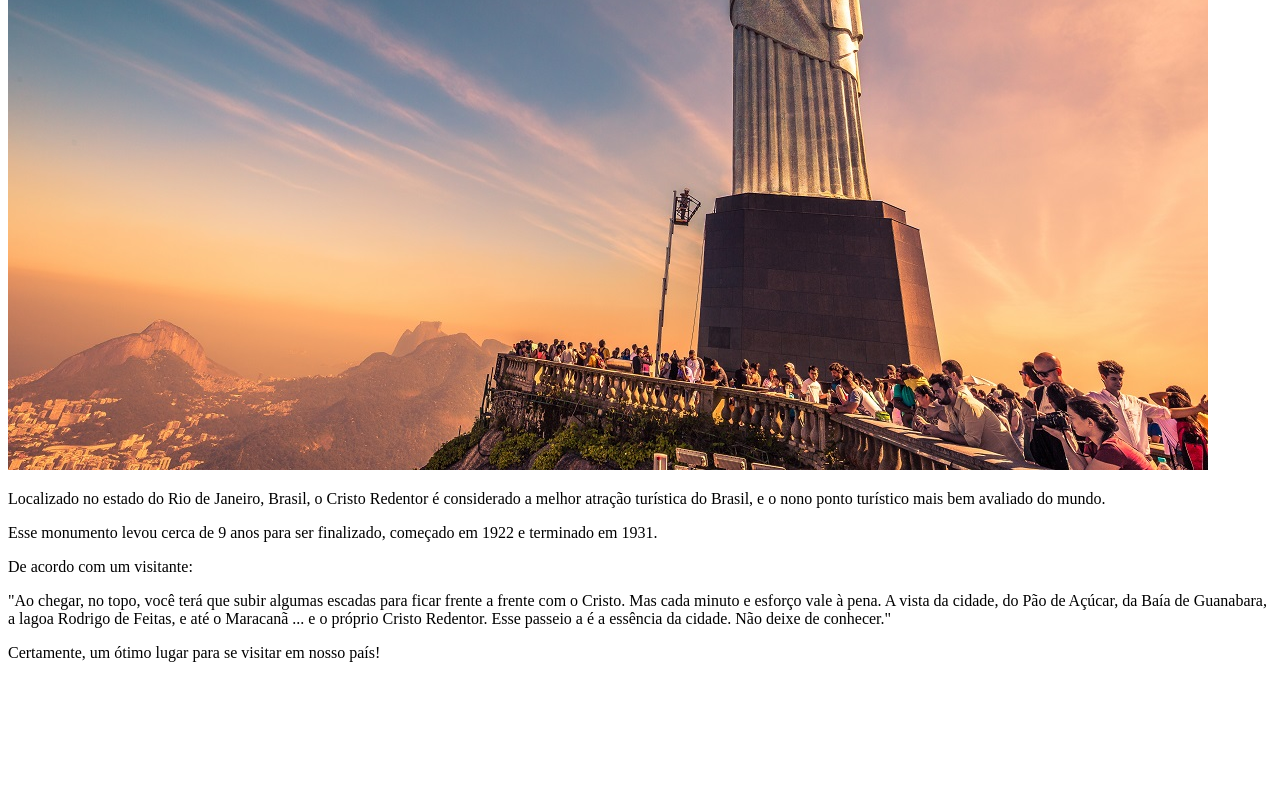
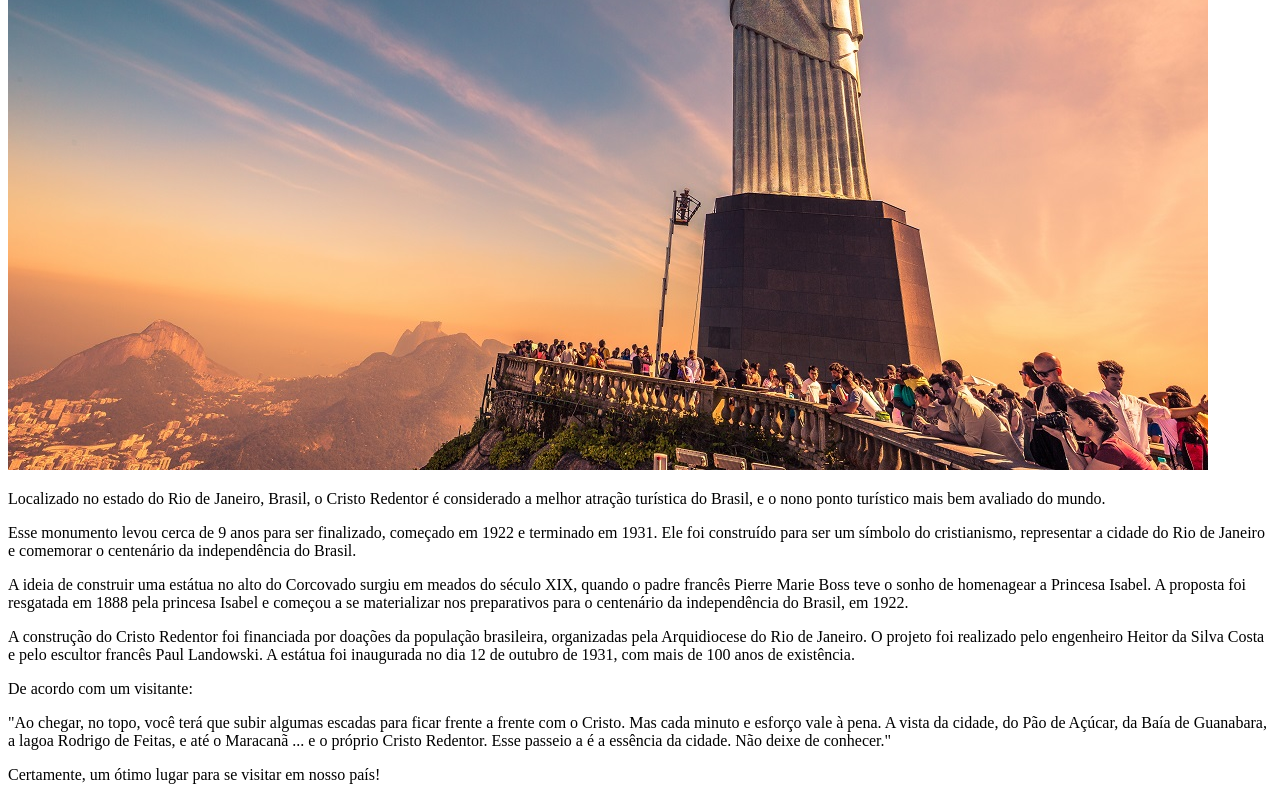
Before and after one commit to evelyncrystine/projeto-minhas-ferias, a plain HTML site: page index.html in a window 1280 px wide. Shown: the part 971-1771 px from the top of the page. Before the commit the page ends 1649 px from the top, so only its background shows below. Drawn offline with Linux system fonts and the light colour scheme.

Commit message:
Update index.html

```diff
--- a/index.html
+++ b/index.html
@@ -17,7 +17,9 @@
     <div class="section-image">
         <img src="./img/cristo_redentor.png"></img>
         <p>Localizado no estado do Rio de Janeiro, Brasil, o Cristo Redentor é considerado a melhor atração turística do Brasil, e o nono ponto turístico mais bem avaliado do mundo.</p>
-            <p>Esse monumento levou cerca de 9 anos para ser finalizado, começado em 1922 e terminado em 1931.</p>
+            <p>Esse monumento levou cerca de 9 anos para ser finalizado, começado em 1922 e terminado em 1931. Ele foi construído para ser um símbolo do cristianismo, representar a cidade do Rio de Janeiro e comemorar o centenário da independência do Brasil.</p>
+            <p> A ideia de construir uma estátua no alto do Corcovado surgiu em meados do século XIX, quando o padre francês Pierre Marie Boss teve o sonho de homenagear a Princesa Isabel. A proposta foi resgatada em 1888 pela princesa Isabel e começou a se materializar nos preparativos para o centenário da independência do Brasil, em 1922.</p>
+            <p>A construção do Cristo Redentor foi financiada por doações da população brasileira, organizadas pela Arquidiocese do Rio de Janeiro. O projeto foi realizado pelo engenheiro Heitor da Silva Costa e pelo escultor francês Paul Landowski. A estátua foi inaugurada no dia 12 de outubro de 1931, com mais de 100 anos de existência.
             <p>De acordo com um visitante:</p>
                   <p>"Ao chegar, no topo, você terá que subir algumas escadas para ficar frente a frente com o Cristo. Mas cada minuto e esforço vale à pena. A vista da cidade, do Pão de Açúcar, da Baía de Guanabara, a lagoa Rodrigo de Feitas, e até o Maracanã ... e o próprio Cristo Redentor. Esse passeio a é a essência da cidade. Não deixe de conhecer."</p>
             <p>Certamente, um ótimo lugar para se visitar em nosso país!</p>
```
